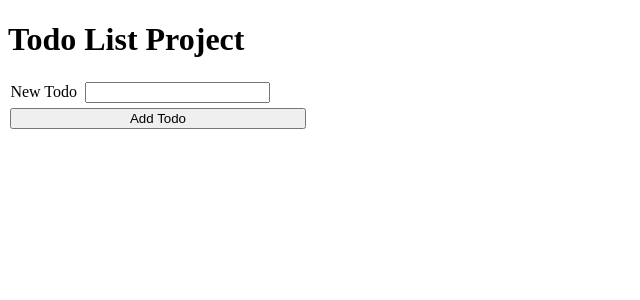
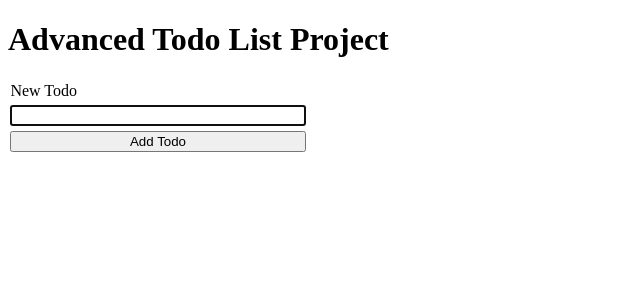
Before and after one commit to akshaycodess/react-basic-and-intermediate, a React (Vite) app: page / in a window 1280 px wide. Shown: the top 300 px of the page, without its empty margins (0-640 px from the left). Built offline with nearby package versions, Linux system fonts and the light colour scheme.

Commit message:
step2 usereducer and move form to separate file

```diff
--- a/src/App.jsx
+++ b/src/App.jsx
@@ -1,14 +1,50 @@
-import { useEffect, useState } from "react"
+import { useEffect, useReducer, useState } from "react"
 import "./style.css"
 import { TodoItem } from "./TodoItem"
+import { TodoForm } from "./TodoForm"
 
 const LOCAL_STORAGE_KEY = "todos"
+const ACTIONS = {
+  ADD: "ADD",
+  UPDATE: "UPDATE",
+  TOGGLE: "TOGGLE",
+  DELETE: "DELETE",
+}
+
+function reducer(todos, { type, payload }) {
+  switch (type) {
+    case ACTIONS.ADD:
+      return [
+        ...todos,
+        { name: payload.name, completed: false, id: crypto.randomUUID() },
+      ]
+    case ACTIONS.TOGGLE:
+      return todos.map(todo => {
+        if (todo.id === payload.id) {
+          return { ...todo, completed: payload.completed }
+        }
+
+        return todo
+      })
+    case ACTIONS.DELETE:
+      return todos.filter(todo => todo.id !== payload.id)
+    case ACTIONS.UPDATE:
+      return todos.map(todo => {
+        if (todo.id === payload.id) {
+          return { ...todo, name: payload.name }
+        }
+
+        return todo
+      })
+    default:
+      throw new Error(`No action found for ${type}.`)
+  }
+}
 
 function App() {
-  const [newTodoName, setNewTodoName] = useState("")
-  const [todos, setTodos] = useState(() => {
+  const [todos, dispatch] = useReducer(reducer, [], (initialValue) => {
     const value = localStorage.getItem(LOCAL_STORAGE_KEY)
-    if (value == null) return []
+    if (value == null) return initialValue
     return JSON.parse(value)
   })
 
@@ -17,38 +53,23 @@ function App() {
   }, [todos])
 
   // add new todo item
-  function addNewTodo() {
-    if (newTodoName === "") return
-
-    setTodos((currentTodos) => {
-      return [
-        ...currentTodos,
-        { name: newTodoName, completed: false, id: crypto.randomUUID() },
-      ]
-    })
-    setNewTodoName("")
+  function addNewTodo(name) {
+    dispatch({ type: ACTIONS.ADD, payload: { name } })
   }
   // to set item completed (true/fasle)
   function toggleTodo(todoId, completed) {
-    setTodos((currentTodos) => {
-      return currentTodos.map((todo) => {
-        if (todo.id === todoId) return { ...todo, completed }
-        return todo
-      })
-    })
+    dispatch({ type: ACTIONS.TOGGLE, payload: { id: todoId, completed } })
   }
   // to delete an item
   function deleteTodo(todoId) {
-    setTodos((currentTodos) => {
-      return currentTodos.filter((todo) => todo.id !== todoId)
-    })
+    dispatch({ type: ACTIONS.DELETE, payload: { id: todoId } })
   }
 
   return (
     <>
-      <h1>Todo List Project</h1>
+      <h1>Advanced Todo List Project</h1>
       <ul id="list">
-        {todos.map(todo => {
+        {todos.map((todo) => {
           return (
             <TodoItem
               key={todo.id}
@@ -59,19 +80,7 @@ function App() {
           )
         })}
       </ul>
-
-      <div id="new-todo-form">
-        <label htmlFor="todo-input">
-          New Todo &nbsp;
-          <input
-            type="text"
-            id="todo-input"
-            value={newTodoName}
-            onChange={(e) => setNewTodoName(e.target.value)}
-          />
-        </label>
-        <button onClick={addNewTodo}>Add Todo</button>
-      </div>
+      <TodoForm addNewTodo={addNewTodo} />
     </>
   )
 }
@@ -80,3 +89,4 @@ export default App
 
 // Instructions
 // 1. The state for our todos should be stored in local storage so when we come back to the page at a later time all our data is still there
+// 2. Convert all the state in the application to use `useReducer` and `Context` to pass the state between components
--- /dev/null
+++ b/src/TodoForm.jsx
@@ -0,0 +1,20 @@
+import { useRef } from "react"
+
+export function TodoForm({ addNewTodo }) {
+    const nameRef = useRef()
+
+    function handleSubmit(e) {
+        e.preventDefault()
+        if (nameRef.current.value === "") return
+        addNewTodo(nameRef.current.value)
+        nameRef.current.value = ""
+    }
+
+    return (
+        <form onSubmit={handleSubmit} id="new-todo-form">
+        <label htmlFor="todo-input">New Todo</label>
+        <input autoFocus type="text" id="todo-input" ref={nameRef} />
+        <button>Add Todo</button>
+        </form>
+    )
+}
```
